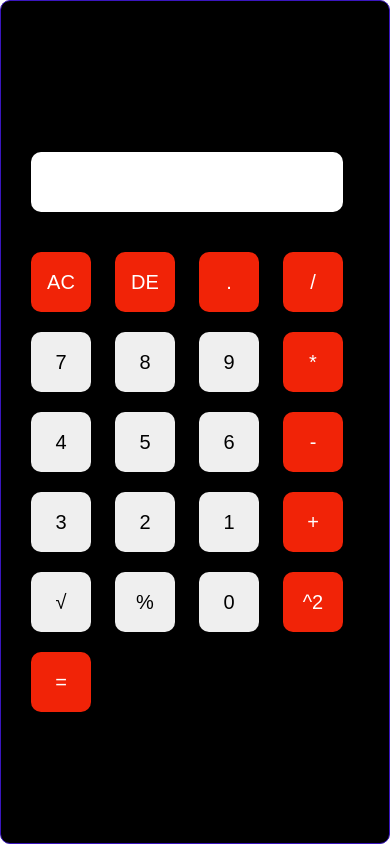
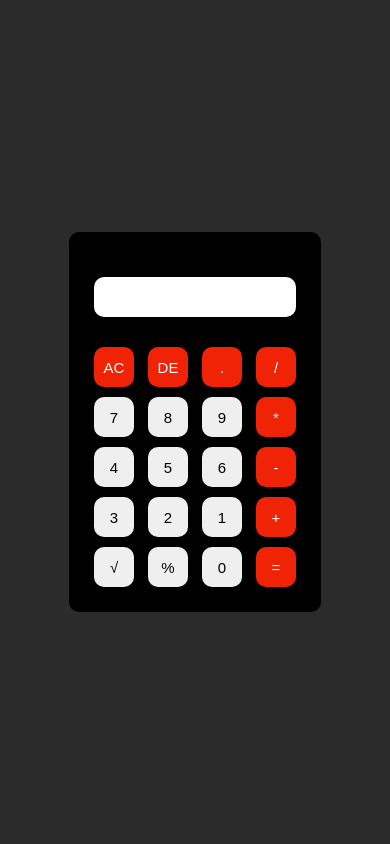
Before and after one commit to Faith-Victoria/calculator, a plain HTML site: page index.html in a window 390 px wide. Drawn offline with Linux system fonts and the light colour scheme.

Commit message:
second commit

```diff
--- a/css/main.css
+++ b/css/main.css
@@ -7,23 +7,26 @@
 .container{
     width: 100%;
     height: 100vh;
-    background: #000;
+    background: #2b2b2b;
     display: flex;
-    justify-content: start;
+    justify-content: center;
     align-items: center;
-    border: 1px solid #3a16be;
-    border-radius: 10px;
-    /* transform: translate(-20%, -20%);
-    position: absolute;
-    right: 10px; */
-
 
 }
+
+/* responsiveness */
+
 
 .calculator{
     background: #000;
     padding:20px;
     border-radius: 10px;
+    /* display: flex;
+    justify-content: center;
+    align-items: center;
+    border: 1px solid rgb(247, 116, 84);
+    border-radius: 10px;
+    flex-wrap: wrap; */
 
 
 }
@@ -34,12 +37,30 @@
     outline:0;
     width: 60px;
     height: 60px;
-    align-items: center;
-    justify-content: center;
+    /* align-items: center;
+    justify-content: center; */
     border-radius: 10px;
     font-size: 20px;
     cursor: pointer;
     margin: 10px;
+}
+
+@media only screen and (max-width: 740px) {
+    /* .calculator{
+        width: 100vh;
+        height: 100% ;
+
+    } */
+    .calculator form input{
+        width: 40px;
+        height: 40px;
+        margin: 5px;
+        cursor: pointer;
+        font-size: 15px;
+    }
+    form .display{
+        margin: 15px 0;
+    }
 
 }
 
--- a/index.html
+++ b/index.html
@@ -46,12 +46,9 @@
             <input type="button" value="√" onclick="display.value += display.value.map() .Math.sqrt()"/>
             <input type="button" value="%" onclick="display.value +='%' " />
             <input type="button" value="0" onclick="display.value +='0' " />
-            <input type="button" value="^2" onclick="display.value +='^2' " class="operator" />
+            <input type="button" value="=" onclick="display.value=eval(display.value)"  class="operator"/>
           </div>
 
-          <div >
-            <input type="button" value="=" onclick="display.value=eval(display.value)"  class="operator"/>
-          </div>
         </form>
       </div>
     </div>
```
